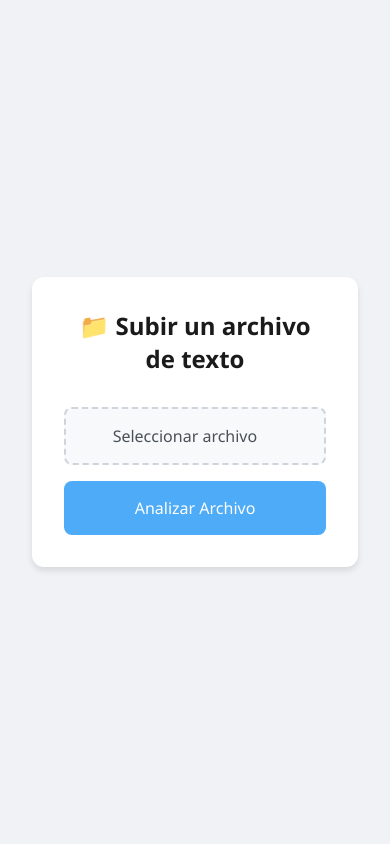
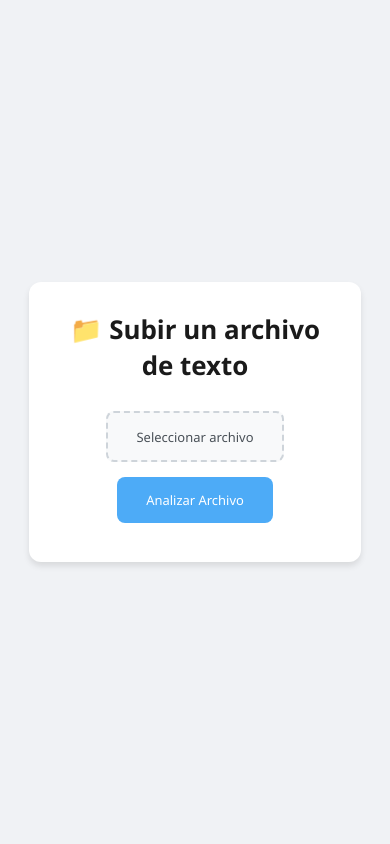
Before and after one commit to MrTanuk/UploadFiles, a Flask app: page / in a window 390 px wide. Run offline with Flask 3, Linux system fonts and the light colour scheme.

Commit message:
Optimized CSS files and responsive design

```diff
--- /dev/null
+++ b/static/base.css
@@ -0,0 +1,22 @@
+* {
+	font-size: var(--font-size);
+	margin: 0;
+	padding: 0;
+	box-sizing: border-box;
+	font-family: 'Segoe UI', system-ui, sans-serif;
+}
+
+body {
+	background: #f0f2f5;
+	min-height: 100vh;
+	display: flex;
+	justify-content: center;
+	align-items: center;
+	padding: 1rem;
+}
+
+main.container {
+	width: 100%;
+	max-width: 800px;
+	margin: 0 auto;
+}
--- /dev/null
+++ b/static/global.css
@@ -0,0 +1,32 @@
+:root {
+	--font-size: 1rem;
+}
+
+@media (max-width: 991px) {
+	:root {
+		--font-size: 0.9rem;
+	}
+}
+
+.title {
+    color: #1a1a1a;
+    text-align: center;
+    margin-bottom: 2rem;
+    font-size: 1.8rem;
+}
+
+.btn {
+	background: #4dabf7;
+	color: white;
+	border: none;
+	padding: 1rem 2rem;
+	border-radius: 8px;
+	cursor: pointer;
+	transition: background 0.3s ease;
+	text-align: center;
+	text-decoration: none;
+}
+
+.btn:hover {
+	background: #339af0;
+}
--- /dev/null
+++ b/static/result.css
@@ -0,0 +1,66 @@
+article.card {
+	display: flex;
+	flex-direction: column;
+	align-items: centeR;
+    background: white;
+    border-radius: 12px;
+    box-shadow: 0 4px 6px rgba(0, 0, 0, 0.1);
+    padding: 2rem;
+    margin: 1rem;
+}
+
+.file-info {
+	width: 95%;
+    display: flex;
+    flex-direction: column;
+    gap: 1rem;
+    margin-bottom: 2rem;
+}
+
+.info-item {
+    display: flex;
+	flex-flow: wrap row;
+    justify-content: space-between;
+    padding: 0.5rem 0;
+    border-bottom: 1px solid #eee;
+}
+
+.label {
+    color: #6c757d;
+    font-weight: 500;
+}
+
+.value {
+    color: #1a1a1a;
+}
+
+.text-analysis {
+	width: 95%;
+    margin-top: 2rem;
+    margin-bottom: 2rem;
+}
+
+.stats-grid {
+    display: grid;
+    grid-template-columns: repeat(auto-fit, minmax(100px, 1fr));
+    gap: 1.5rem;
+    margin-top: 1.5rem;
+}
+
+.stat {
+    text-align: center;
+    padding: 1.5rem;
+    background: #f8f9fa;
+    border-radius: 8px;
+}
+
+.stat-number {
+    font-size: 1.8rem;
+    font-weight: 600;
+    color: #1a1a1a;
+}
+
+.stat-label {
+    color: #6c757d;
+    margin-top: 0.5rem;
+}
--- a/static/style.css
+++ /dev/null
@@ -1,206 +0,0 @@
-* {
-    margin: 0;
-    padding: 0;
-    box-sizing: border-box;
-    font-family: 'Segoe UI', system-ui, sans-serif;
-}
-
-body {
-    background: #f0f2f5;
-    min-height: 100vh;
-    display: flex;
-    justify-content: center;
-    align-items: center;
-    padding: 1rem;
-}
-
-main.container {
-    width: 100%;
-    max-width: 800px;
-    margin: 0 auto;
-}
-
-article.card {
-    background: white;
-    border-radius: 12px;
-    box-shadow: 0 4px 6px rgba(0, 0, 0, 0.1);
-    padding: 2rem;
-    margin: 1rem;
-}
-
-.title {
-    color: #1a1a1a;
-    text-align: center;
-    margin-bottom: 2rem;
-    font-size: 1.8rem;
-}
-
-/* Formulario */
-.upload-form {
-    display: flex;
-    flex-direction: column;
-    gap: 1.5rem;
-}
-
-.upload-form button[type="submit"] {
-    margin-top: 1rem;
-}
-
-.file-input {
-    position: relative;
-    overflow: hidden;
-    text-align: center;
-}
-
-.custom-file-input {
-    position: absolute;
-    left: 0;
-    top: 0;
-    opacity: 0;
-    width: 100%;
-    height: 100%;
-    cursor: pointer;
-}
-
-.file-label {
-    display: block;
-    padding: 1rem 2rem;
-    background: #f8f9fa;
-    border: 2px dashed #ced4da;
-    border-radius: 8px;
-    color: #495057;
-    cursor: pointer;
-    transition: all 0.3s ease;
-}
-
-.file-label:hover {
-    border-color: #4dabf7;
-    background: #e7f5ff;
-}
-
-/* Nombre del archivo seleccionado */
-.file-name {
-    display: inline-block;
-    margin-left: 1rem;
-    color: #495057;
-    font-size: 0.9rem;
-    max-width: 200px;
-    overflow: hidden;
-    text-overflow: ellipsis;
-    white-space: nowrap;
-}
-
-#file-button {
-    pointer-events: none;
-}
-
-@media (max-width: 480px) {
-    .file-name {
-        max-width: 150px;
-    }
-}
-
-/* Botones */
-.btn {
-    background: #4dabf7;
-    color: white;
-    border: none;
-    padding: 1rem 2rem;
-    border-radius: 8px;
-    cursor: pointer;
-    font-size: 1rem;
-    transition: background 0.3s ease;
-    text-align: center;
-    text-decoration: none;
-}
-
-.btn:hover {
-    background: #339af0;
-}
-
-/* Alertas */
-.alert {
-    background: #fff3cd;
-    color: #856404;
-    padding: 1rem;
-    border-radius: 8px;
-    margin-bottom: 1rem;
-}
-
-.warning {
-    background: #fff3cd;
-    color: #856404;
-    padding: 1rem;
-    border-radius: 8px;
-    text-align: center;
-    margin: 1.5rem 0;
-}
-
-/* Resultados */
-.file-info {
-    display: flex;
-    flex-direction: column;
-    gap: 1rem;
-    margin-bottom: 2rem;
-}
-
-.info-item {
-    display: flex;
-    justify-content: space-between;
-    padding: 0.5rem 0;
-    border-bottom: 1px solid #eee;
-}
-
-.label {
-    color: #6c757d;
-    font-weight: 500;
-}
-
-.value {
-    color: #1a1a1a;
-}
-
-.text-analysis {
-    margin-top: 2rem;
-    margin-bottom: 2rem;
-}
-
-.stats-grid {
-    display: grid;
-    grid-template-columns: repeat(auto-fit, minmax(100px, 1fr));
-    gap: 1.5rem;
-    margin-top: 1.5rem;
-}
-
-.stat {
-    text-align: center;
-    padding: 1.5rem;
-    background: #f8f9fa;
-    border-radius: 8px;
-}
-
-.stat-number {
-    font-size: 1.8rem;
-    font-weight: 600;
-    color: #1a1a1a;
-}
-
-.stat-label {
-    color: #6c757d;
-    margin-top: 0.5rem;
-}
-
-/* Responsive */
-@media (max-width: 480px) {
-    .card {
-        padding: 1.5rem;
-    }
-
-    .title {
-        font-size: 1.5rem;
-    }
-
-    .btn {
-        width: 100%;
-    }
-}
--- /dev/null
+++ b/static/upload.css
@@ -0,0 +1,51 @@
+form {
+	display: flex;
+	flex-direction: column;
+	align-items: center;
+}
+
+.upload-form {
+    display: flex;
+    flex-direction: column;
+    gap: 1.5rem;
+	margin-bottom: 10px;
+}
+
+.upload-form button[type="submit"] {
+    margin-top: 1rem;
+}
+
+#file-button {
+    display: flex;
+	flex-flow: row wrap;
+	align-items: center;
+	justify-content: center;
+	gap: 5px;
+    padding: 1rem 2rem;
+    background: #f8f9fa;
+    border: 2px dashed #ced4da;
+    border-radius: 8px;
+    color: #495057;
+    cursor: pointer;
+    transition: all 0.3s ease;
+	user-select: none;
+}
+
+#file-button:hover {
+    border-color: #4dabf7;
+    background: #e7f5ff;
+}
+
+.file-name {
+    color: #495057;
+    max-width: 200px;
+}
+
+.alert {
+	text-align: center;
+	background: #fff3cd;
+	color: #856404;
+	padding: 1rem;
+	border-radius: 8px;
+	margin-bottom: 1rem;
+}
--- a/templates/base.html
+++ b/templates/base.html
@@ -4,7 +4,10 @@
     <meta charset="UTF-8">
     <meta name="viewport" content="width=device-width, initial-scale=1.0">
     <title>File Analyzer</title>
-    <link rel="stylesheet" href="{{ url_for('static', filename='style.css') }}">
+	<link rel="stylesheet" href="{{ url_for('static', filename='global.css') }}">
+    <link rel="stylesheet" href="{{ url_for('static', filename='base.css') }}">
+	<link rel="stylesheet" href="{{ url_for('static', filename='result.css') }}">
+	<link rel="stylesheet" href="{{ url_for('static', filename='upload.css') }}">
 </head>
 <body>
     <main class="container">
--- a/templates/result.html
+++ b/templates/result.html
@@ -42,8 +42,6 @@
             </section>
         {% endif %}
 
-        <footer>
-            <a href="/" class="btn">Analizar otro archivo</a>
-        </footer>
+		<a href="/" class="btn">Analizar otro archivo</a>
     </article>
 {% endblock %}
--- a/templates/upload.html
+++ b/templates/upload.html
@@ -19,10 +19,10 @@
 		<section class="upload-form">
 			<form method="post" enctype="multipart/form-data">
 				<div class="file-input">
-                    <input type="file" name="file" id="file" class="custom-file-input" onchange="updateFileName()">
-                    <label for="file" class="file-label">
-                        <span id="file-button">Seleccionar archivo</span>
-                        <span id="file-name" class="file-name"></span>
+					<input type="file" name="file" id="file" accept=".txt, .csv, .md" hidden>
+					<label id="file-button">
+						Seleccionar archivo
+						<p id="file-name">Hola</p>
 					</label>
 				</div>
 				<button type="submit" class="btn">Analizar Archivo</button>
@@ -30,17 +30,19 @@
 		</section>
 	</article>
 <script>
-    function updateFileName() {
 	const fileInput = document.getElementById('file');
 	const fileName = document.getElementById('file-name');
+	const fileButton = document.getElementById('file-button');
 
-        if (fileInput.files.length > 0) {
-            fileName.textContent = fileInput.files[0].name;
-            fileName.style.opacity = '1';
-        } else {
-            fileName.textContent = '';
-            fileName.style.opacity = '0';
-        }
-    }
+    fileName.style.display = 'none';
+
+	fileButton.addEventListener('click', () => {
+		fileInput.click();
+	});
+
+	fileInput.addEventListener('change', () => {
+		fileName.innerText = ` ${fileInput.files[0].name}`;
+		fileName.style.display = 'flex';
+	});
 </script>
 {% endblock %}
```
Also changed, not shown: app.py (+51 -50 lines). Lines whose indentation alone changed are shown as unchanged.
